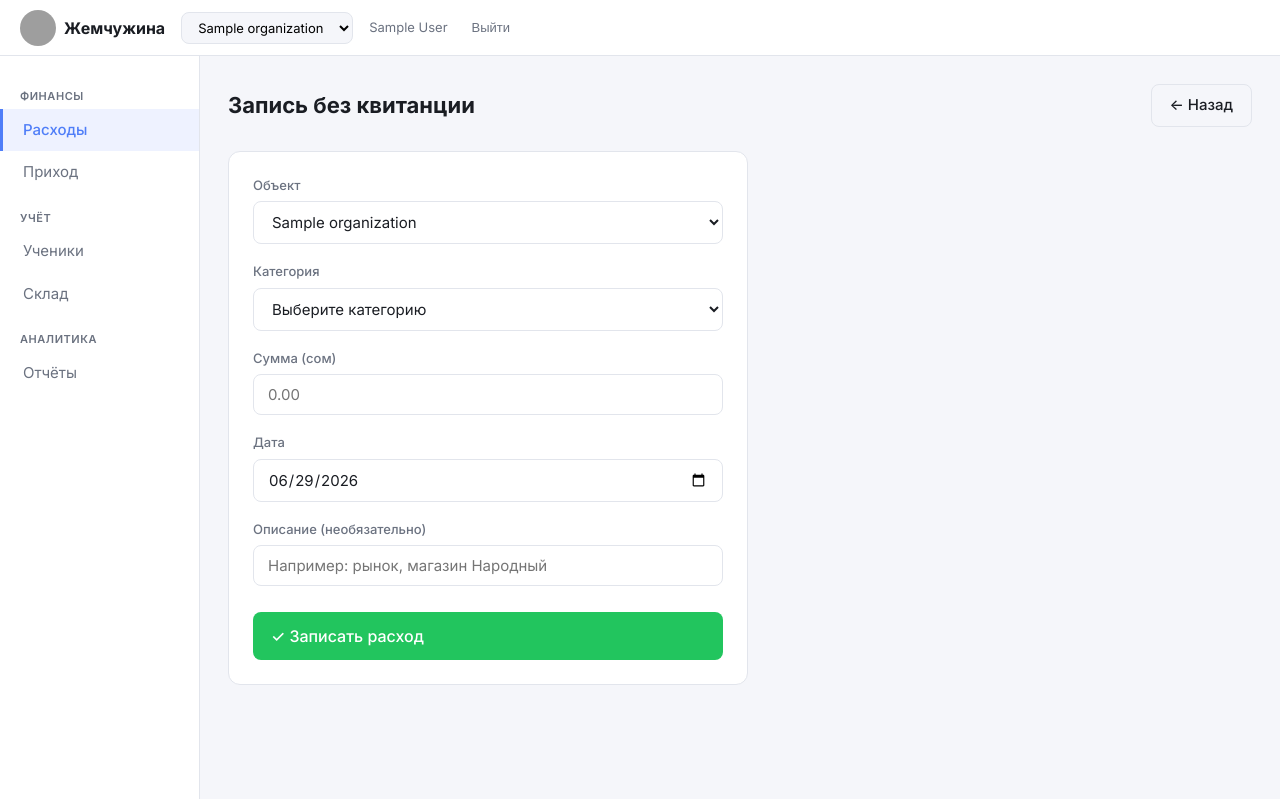
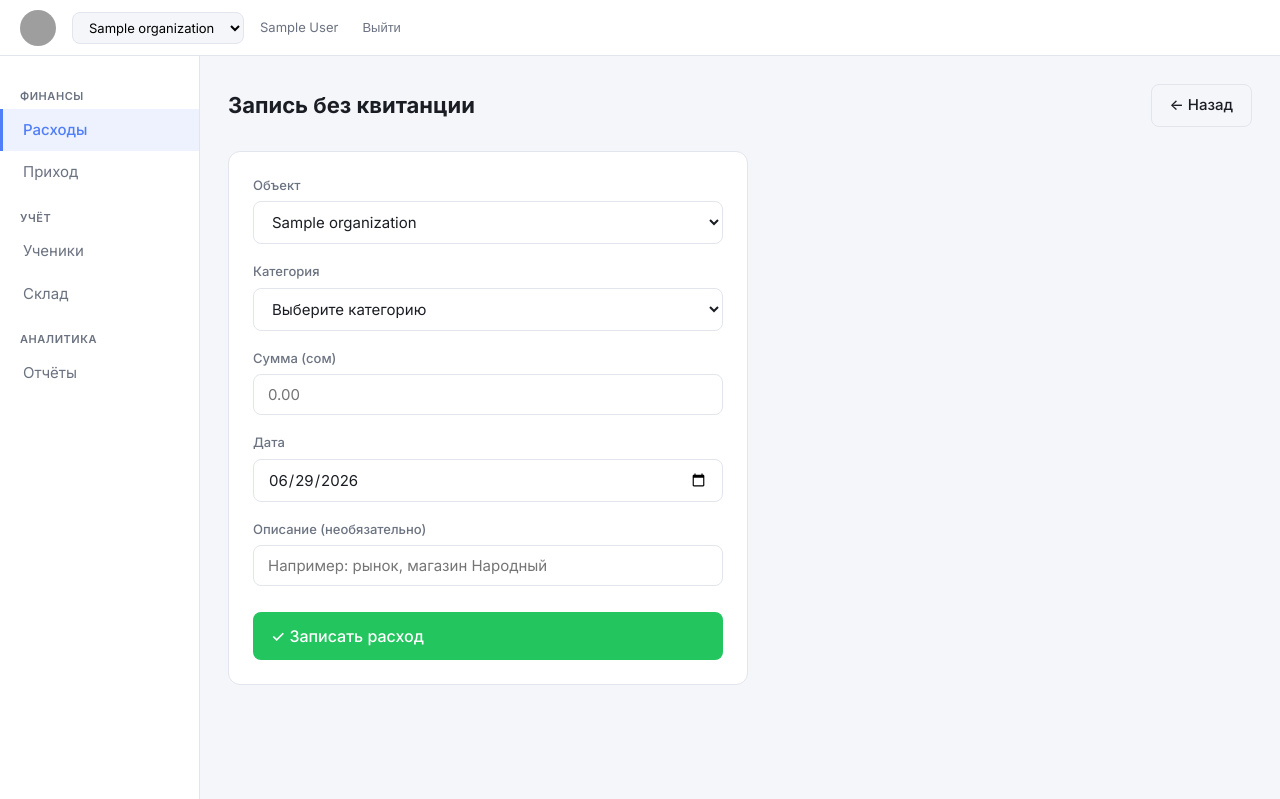
Before and after one commit to Abdusattar/pearl, a FastAPI app: page /expenses/add in a window 1280 px wide. Shown: the top 799 px of the page. Run offline with FastAPI, Linux system fonts and the light colour scheme; the visitor is signed in with stand-in values (Sample User, id 1); tables that the repository leaves empty hold one stand-in row (values such as "Sample post"); grey boxes are pictures that could not be loaded.

Commit message:
feat(topbar): logo only — remove Жемчужина text
Co-Authored-By: Claude Sonnet 4.6 <noreply@anthropic.com>

```diff
--- a/app/templates/base.html
+++ b/app/templates/base.html
@@ -240,7 +240,6 @@
 <nav class="topbar">
   <a href="/" class="logo">
     <img src="/media/assets/%D0%9B%D0%BE%D0%B3%D0%BE.PNG" alt="Жемчужина">
-    <span>Жемчужина</span>
   </a>
   <form method="get" action="{{ request.url.path }}" style="margin:0">
     <select name="org_id" class="org-select" onchange="this.form.submit()">
```
